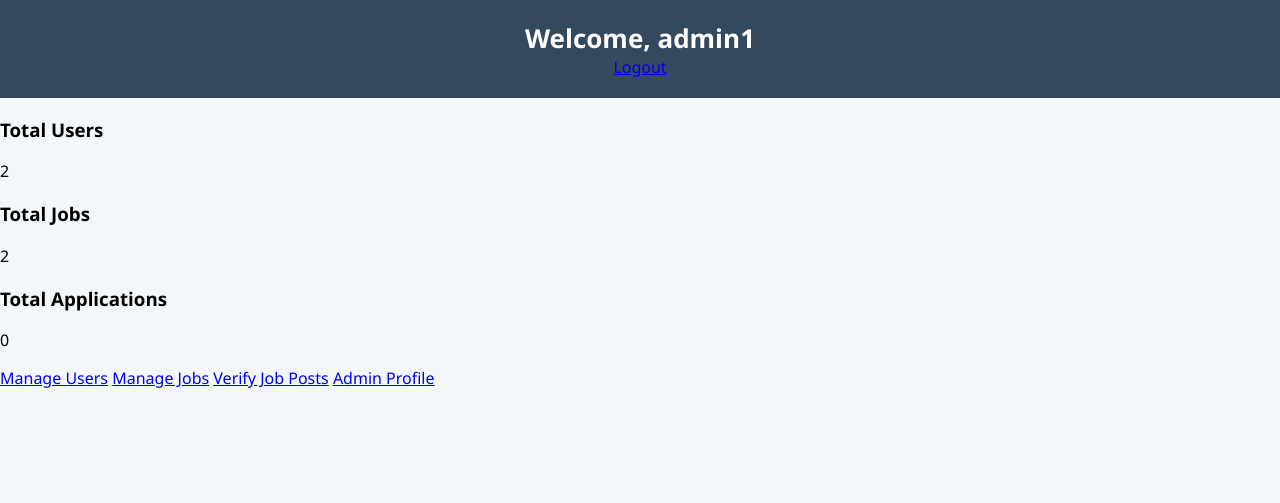
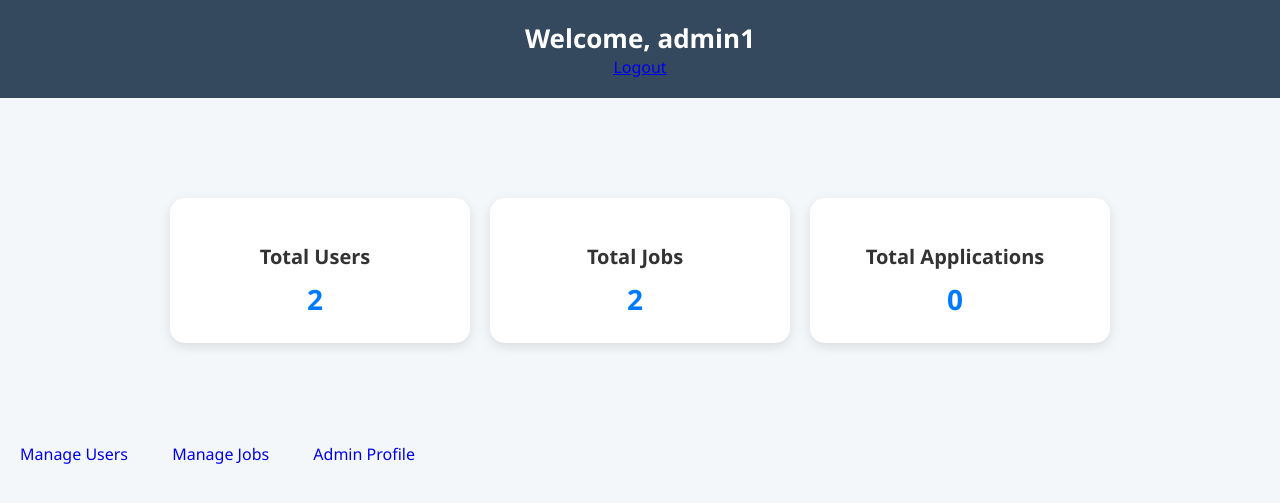
Before and after one commit to DipeshJayakara/Online-Job-Portal-Zeta-Coding, a PHP site: page /Internship-ZetaCoding/admin/admin-dashboard.php in a window 1280 px wide. Shown: the top 503 px of the page. Run offline with PHP 8.4, Linux system fonts and the light colour scheme; a user stored in the database is signed in; data comes from the database, SQL or seed files in the repository; data that the repository does not hold is empty.

Commit message:
Add files via upload

```diff
--- a/admin/admin-dashboard.php
+++ b/admin/admin-dashboard.php
@@ -17,7 +17,46 @@ $total_applications = $conn->query("SELECT COUNT(*) AS count FROM applications")
 <html>
 <head>
     <title>Admin Dashboard</title>
-    <link rel="stylesheet" href="admin-style.css">
+    <link rel="stylesheet" href="admin-style.css?v=<?= time(); ?>">
+    <style>
+        .dashboard-cards {
+            display: flex;
+            flex-wrap: wrap;
+            gap: 20px;
+            padding: 100px;
+            justify-content: center;
+        }
+
+        .card {
+            background: #ffffff;
+            border-radius: 15px;
+            box-shadow: 0 4px 12px rgba(0, 0, 0, 0.1);
+            padding: 25px 30px;
+            width: 250px;
+            text-align: center;
+            transition: transform 0.3s ease, box-shadow 0.3s ease;
+        }
+
+        .card:hover {
+            transform: translateY(-5px);
+            box-shadow: 0 8px 20px rgba(0, 0, 0, 0.15);
+        }
+
+        .card h3 {
+            font-size: 20px;
+            color: #333;
+            margin-bottom: 10px;
+            font-weight: 600;
+        }
+
+        .card p {
+            font-size: 28px;
+            color: #007bff;
+            margin: 0;
+            font-weight: bold;
+        }
+
+    </style>
 </head>
 <body>
     <div class="admin-dashboard-container">
@@ -30,15 +69,15 @@ $total_applications = $conn->query("SELECT COUNT(*) AS count FROM applications")
             </div>
 
             <div class="dashboard-cards">
-                <div class="card">
+                <div class="card" style="padding-left:20px">
                     <h3>Total Users</h3>
                     <p><?php echo $total_users; ?></p>
                 </div>
-                <div class="card">
+                <div class="card" style="padding-left:20px">
                     <h3>Total Jobs</h3>
                     <p><?php echo $total_jobs; ?></p>
                 </div>
-                <div class="card">
+                <div class="card" style="padding-left:20px">
                     <h3>Total Applications</h3>
                     <p><?php echo $total_applications; ?></p>
                 </div>
@@ -47,7 +86,7 @@ $total_applications = $conn->query("SELECT COUNT(*) AS count FROM applications")
             <div class="admin-links">
                 <a href="manage-users.php">Manage Users</a>
                 <a href="manage-jobs.php">Manage Jobs</a>
-                <a href="verify-job.php">Verify Job Posts</a>
+                <!--<a href="verify-job.php">Verify Job Posts</a>-->
                 <a href="admin-profile.php">Admin Profile</a>
             </div>
         </div>
--- a/admin/admin-style.css
+++ b/admin/admin-style.css
@@ -118,3 +118,10 @@ body {
 .profile-form button:hover {
     background-color: #1c6692;
 }
+
+.admin-links a{
+    text-decoration: none;
+    font-weight: 400;
+    padding: 14px 20px;
+    text-align: center;
+}
--- a/admin/verify-job.php
+++ b/admin/verify-job.php
@@ -1,6 +1,6 @@
 <?php
 session_start();
-require_once '../config/connection.php';
+require_once('../config/connection.php');
 
 if (!isset($_SESSION['admin_logged_in'])) {
     header("Location: admin-login.php");
```
